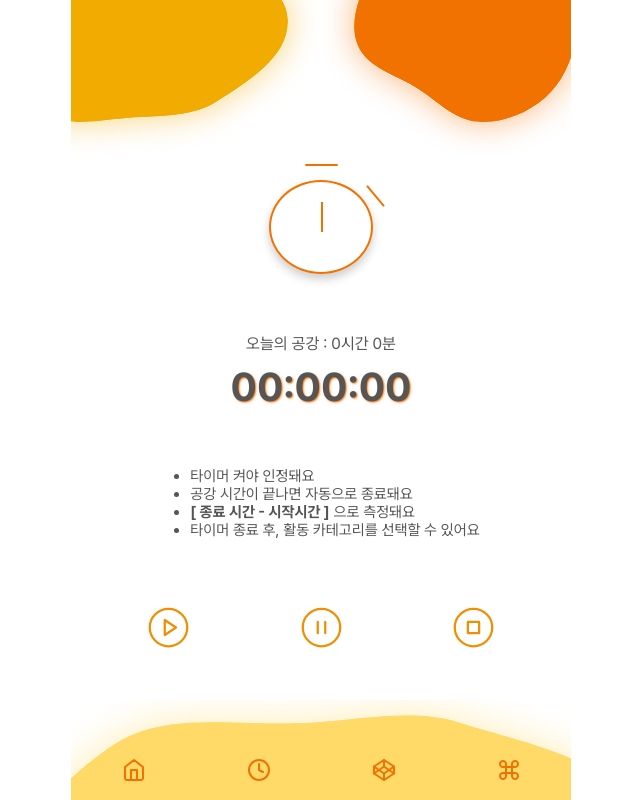
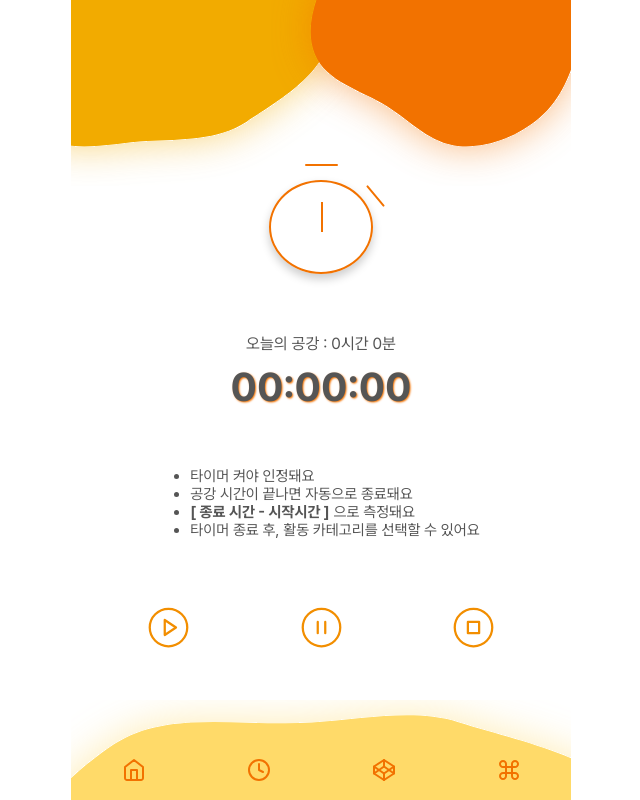
Before and after one commit to enunsnv/SupernovaFront, a React (Create React App) app: page /timer in a window 1280 px wide. Shown: the whole page, without its empty margins (319-959 px from the left). Built offline with nearby package versions, Linux system fonts and the light colour scheme; no server answers.

Commit message:
fix: main layout

```diff
--- a/src/pages/Main.jsx
+++ b/src/pages/Main.jsx
@@ -127,7 +127,7 @@ const Placeholder = styled.div`
     display: flex;
     align-items: center;
     justify-content: center;
-    margin: 30px 0 116px;
+    margin: 30px 0 30px;
     border-radius: 10px;
 `;
 
--- a/src/pages/Timer.jsx
+++ b/src/pages/Timer.jsx
@@ -96,7 +96,7 @@ const ShapeLeft = styled.img`
   left: 0;
   top: 0;
   width: 100%;
-  max-width: 250px;
+  max-width: 300px;
   z-index: 1;
 
   @media (max-width: 500px) {
@@ -109,7 +109,7 @@ const ShapeRight = styled.img`
   right: 0;
   top: 0;
   width: 100%;
-  max-width: 250px;
+  max-width: 300px;
   z-index: 2;
 
   @media (max-width: 500px) {
```
